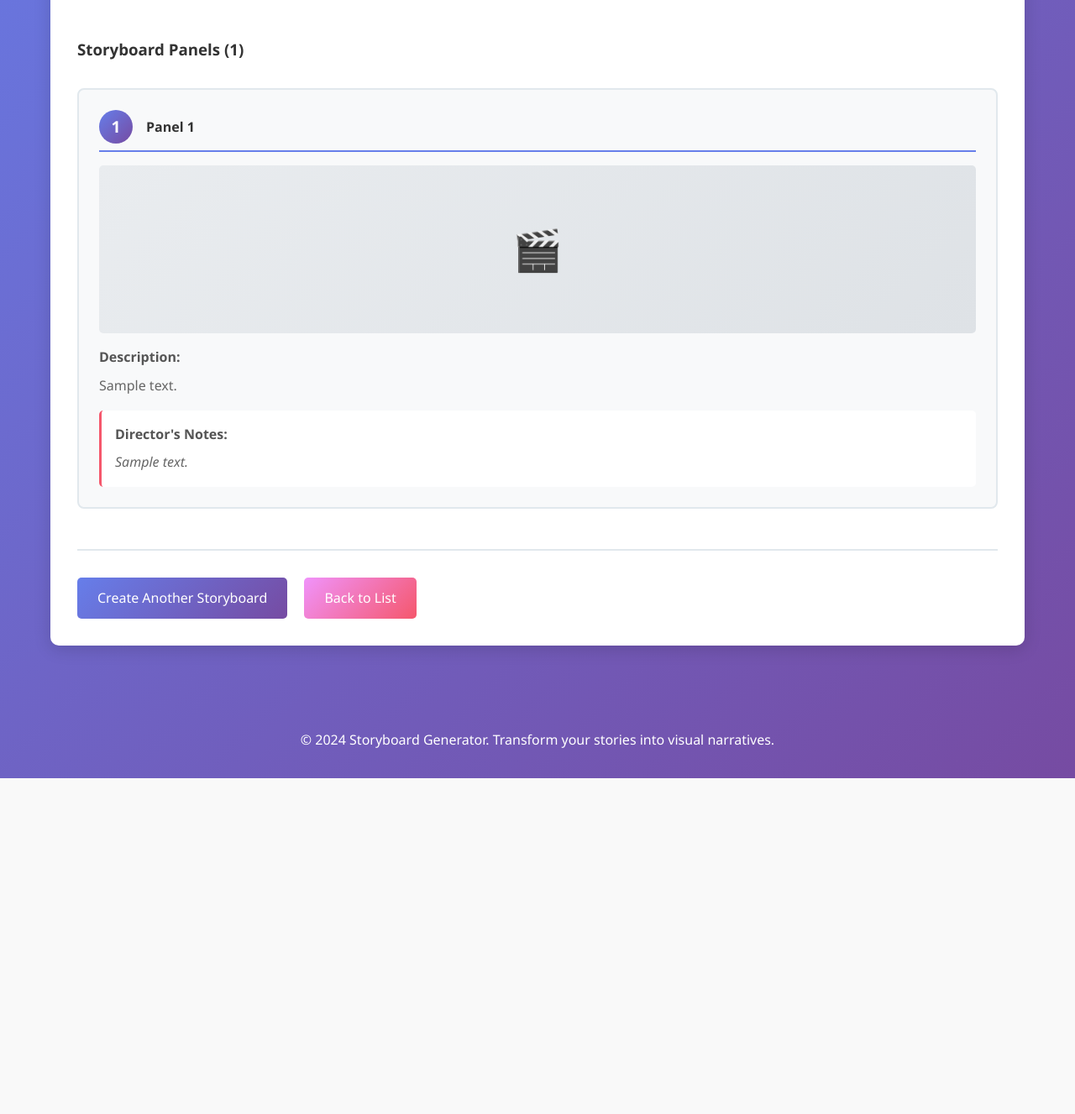
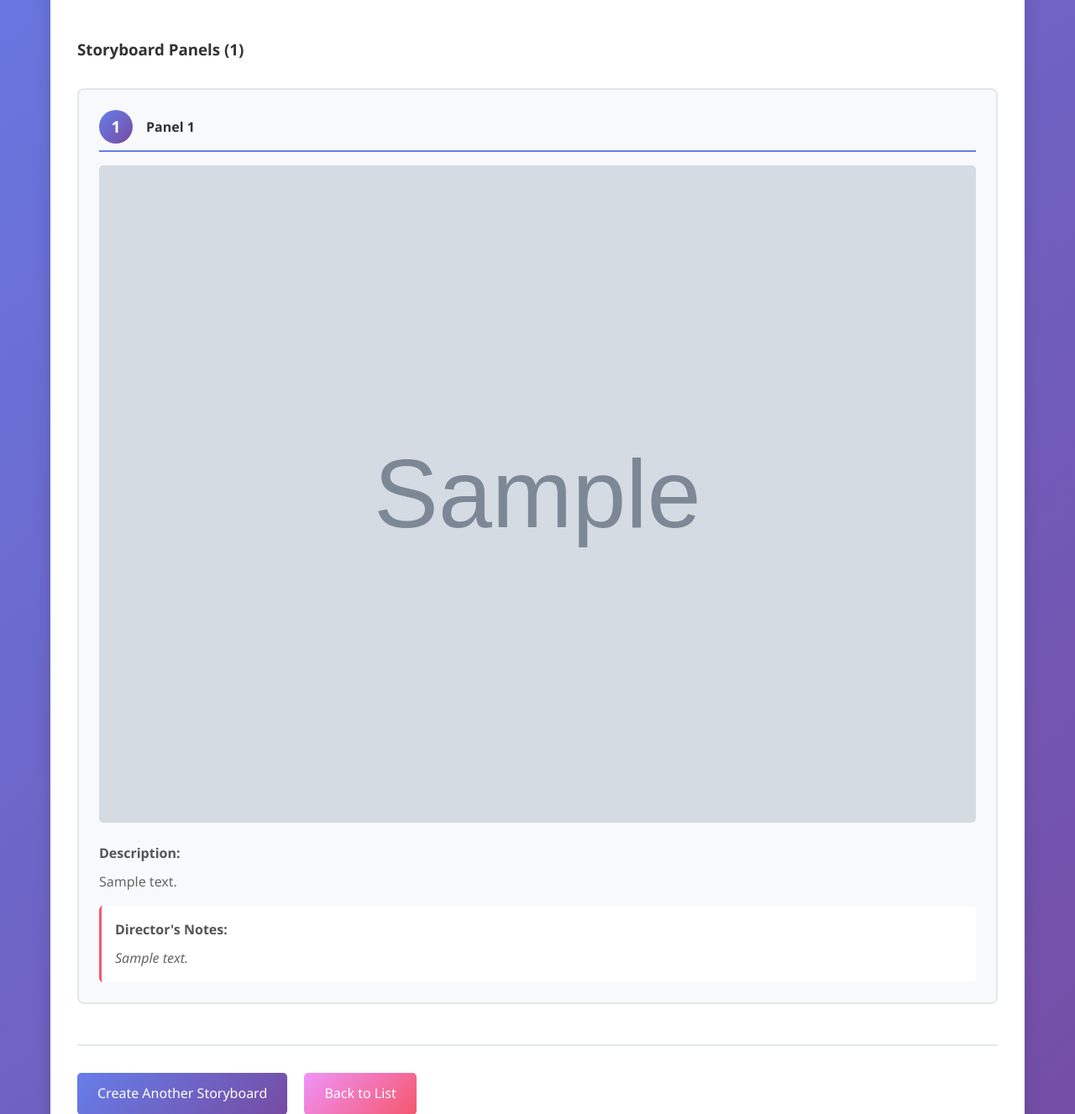
Before and after one commit to calebmills99/HHH, a Django app: page /storyboards/1/ in a window 1280 px wide. Shown: the part 496-1823 px from the top of the page at 84% size. Before the commit the page ends 1423 px from the top, so only its background shows below. Run offline with Django 5.2, Linux system fonts and the light colour scheme; tables that the repository leaves empty hold one stand-in row (values such as "Sample post"); grey boxes marked "Sample" are stand-in pictures.

Commit message:
Update template to display generated images
Co-authored-by: calebmills99 <161272723+calebmills99@users.noreply.github.com>

```diff
--- a/storyboard/templates/storyboard/storyboard_detail.html
+++ b/storyboard/templates/storyboard/storyboard_detail.html
@@ -87,9 +87,15 @@
                 <h4 style="color: #333; flex: 1;">Panel {{ panel.panel_number }}</h4>
             </div>
 
+            {% if panel.image %}
+            <div style="margin-bottom: 1rem;">
+                <img src="{{ panel.image.url }}" alt="Panel {{ panel.panel_number }}" style="width: 100%; border-radius: 5px;">
+            </div>
+            {% else %}
             <div class="panel-placeholder">
                 🎬
             </div>
+            {% endif %}
 
             <div style="margin-bottom: 1rem;">
                 <strong style="color: #555;">Description:</strong>
```
